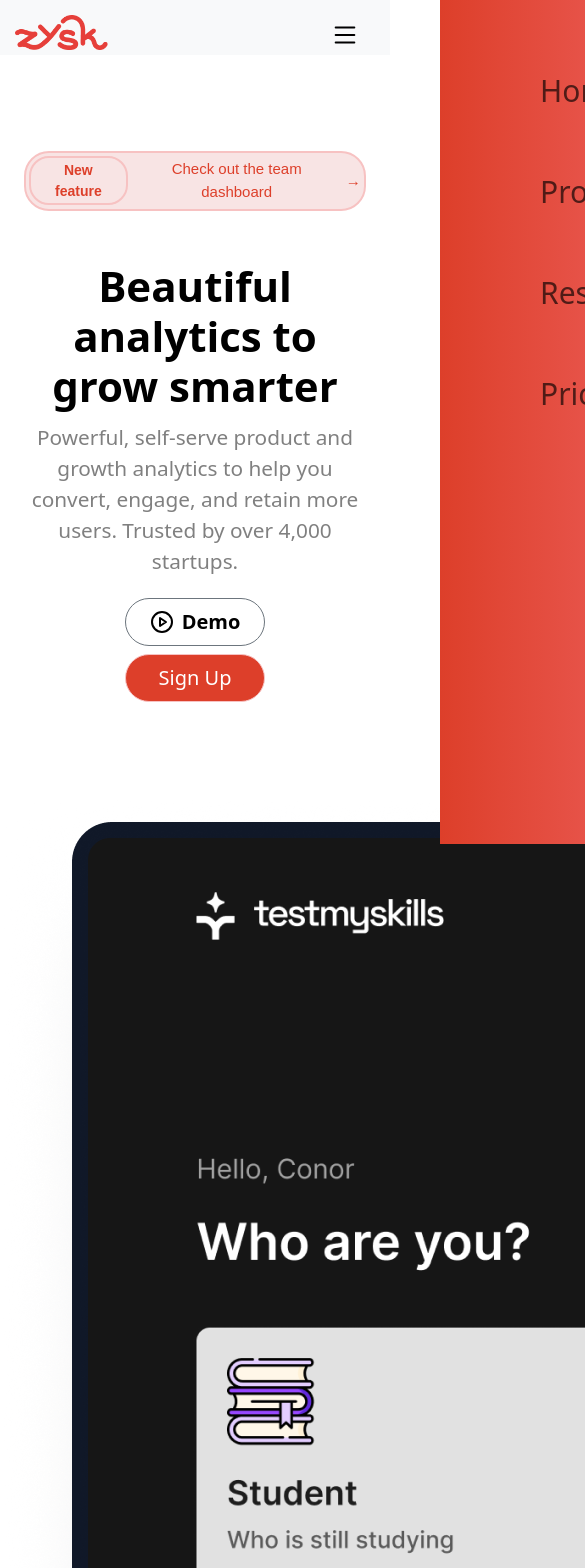
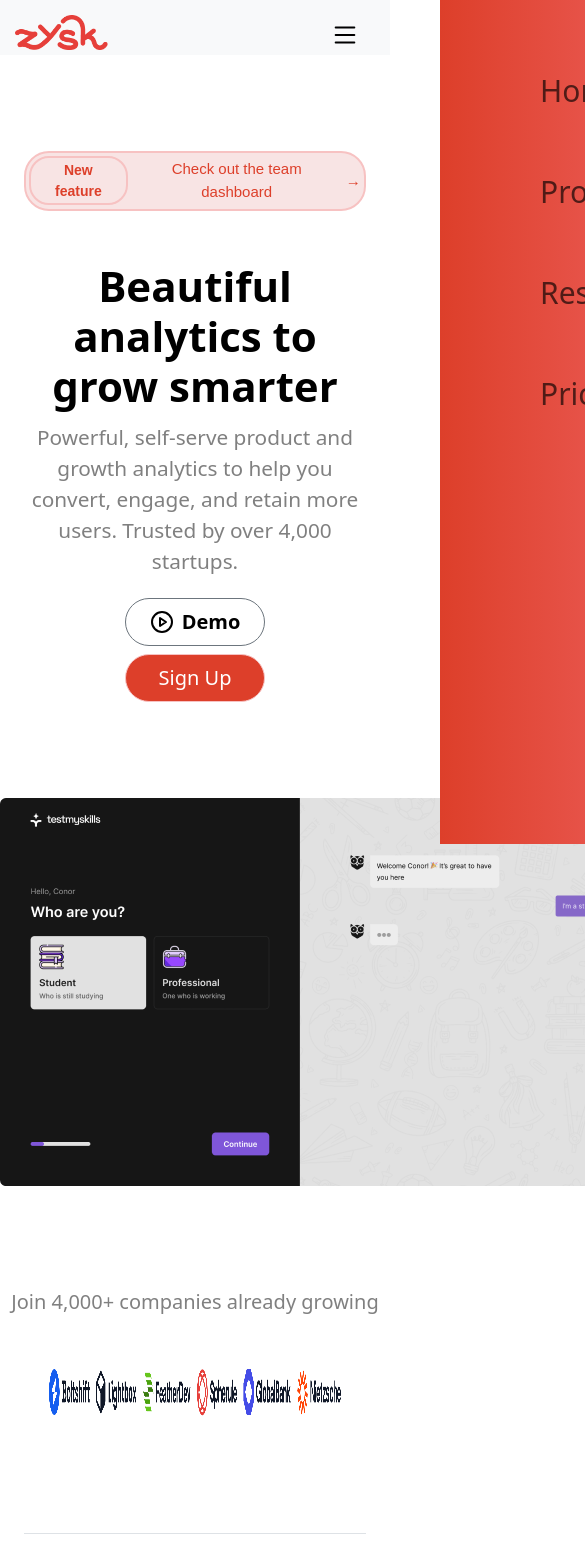
Before and after one commit to Krithik983/ReactAssignment, a React app: page / in a window 390 px wide. Shown: the top 1568 px of the page, 585 px wide, since content can reach past the window. Built offline with nearby package versions, Linux system fonts and the light colour scheme; the HTML template or start-up script is replaced by a standard one.

Commit message:
code optimized

```diff
--- a/src/components/Social/Social.css
+++ b/src/components/Social/Social.css
@@ -1,8 +1,9 @@
-.social {
+.social-desktop {
+  display: block;
   width: 80%;
   height: 600px;
 }
-.social1 {
+.social-mobile {
   display: none;
 }
 .para {
@@ -17,11 +18,11 @@
   margin-bottom: 60px;
 }
 @media (max-width: 768px) {
-  .social.desktop {
+  .social-desktop {
     display: none;
   }
 
-  .social.mobile {
+  .social-mobile {
     display: block;
   }
 }
```
